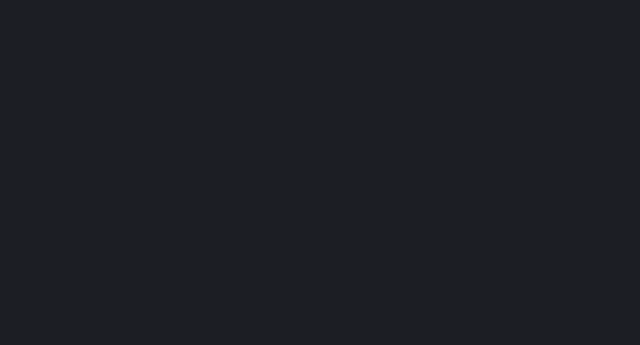
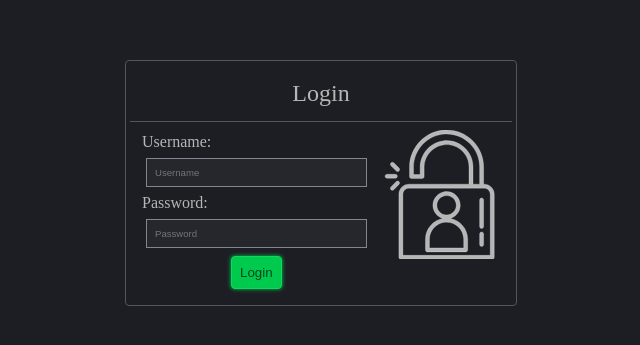
Before and after one commit to saeed-barzegari/ERD-Editor, a Vue app: page /login in a window 1280 px wide. Before the commit this address had no page. Shown: the part 217-562 px from the top of the page, without its empty margins (319-959 px from the left). Built offline with nearby package versions, Linux system fonts and the light colour scheme.

Commit message:
Login View

```diff
--- a/package.json
+++ b/package.json
@@ -8,7 +8,9 @@
     "lint": "vue-cli-service lint"
   },
   "dependencies": {
+    "@kyvg/vue3-notification": "^3.3.0",
     "@wdns/vue-code-block": "^2.3.3",
+    "axios": "^1.7.7",
     "core-js": "^3.8.3",
     "konva": "^9.3.5",
     "vue": "^3.2.13",
--- a/src/App.vue
+++ b/src/App.vue
@@ -1,12 +1,13 @@
 <template>
-    <div id="content">
+  <notifications />
+    <div id="container">
       <router-view/>
     </div>
 </template>
 
 <style>
-#content{
-  width: calc(100%);
+#container{
+  width: 100%;
   height: 100%;
 }
 
@@ -21,5 +22,7 @@
 </style>
 <script setup lang="ts">
 
+import {Notifications} from "@kyvg/vue3-notification";
+
 document.oncontextmenu = function (){return false}
 </script>
--- a/src/index.css
+++ b/src/index.css
@@ -50,3 +50,79 @@
     border: none;
     outline: none;
 }
+
+.row{
+    justify-content: center;
+    display: flex;
+    flex-direction: row;
+}
+
+.column{
+    justify-content: center;
+    display: flex;
+    flex-direction: column;
+}
+
+
+.error-message {
+    color: #8d3736;
+    font-size: 0.65em;
+    padding: 4px 8px;
+}
+
+
+.card .content {
+    display: flex;
+    flex-direction: column;
+    justify-content: center;
+    padding: 4px;
+    margin: 4px;
+}
+
+.card .header {
+    display: flex;
+    justify-content: center;
+    flex-direction: row;
+    border-bottom: 1px solid #4f575f;
+    padding: 16px;
+    color: #b6b6b6;
+    font-size: 1.5em;
+}
+
+.card {
+    display: flex;
+    flex-direction: column;
+    border: 1px solid #4f575f;
+    padding: 4px;
+    border-radius: 4px;
+}
+
+.w-100{
+    width: 100%;
+}
+
+.w-80{
+    width: 80%;
+}
+
+.w-90{
+    width: 90%;
+}
+
+.w-50{
+    width: 50%;
+}
+
+.btn {
+    padding: 8px;
+    margin: 4px;
+    border-radius: 4px;
+
+}
+
+.btn-green {
+    background-color: #00CA4E;
+    color: #00481c;
+    box-shadow: 0 0 4px #00CA4E;
+    border: 1px solid #0dd95b;
+}
--- a/src/main.ts
+++ b/src/main.ts
@@ -4,5 +4,11 @@
 import store from './store'
 import './index.css'
 import { VCodeBlock } from '@wdns/vue-code-block';
+import Notifications from '@kyvg/vue3-notification'
 
-createApp(App).use(store).use(router).component('VCodeBlock', VCodeBlock).mount('#app')
+createApp(App)
+    .use(store)
+    .use(router)
+    .component('VCodeBlock', VCodeBlock)
+    .use(Notifications)
+    .mount('#app')
--- a/src/router/index.ts
+++ b/src/router/index.ts
@@ -2,9 +2,14 @@
 
 const routes: Array<RouteRecordRaw> = [
   {
-    path: '/',
-    name: 'home',
+    path: '/editor',
+    name: 'editor',
     component: () => import(/* webpackChunkName: "about" */ '../views/EditorView.vue')
+  },
+  {
+    path: '/login',
+    name: 'login',
+    component: () => import(/* webpackChunkName: "about" */ '../views/LoginView.vue')
   }
 ]
 
--- /dev/null
+++ b/src/views/LoginView.vue
@@ -0,0 +1,159 @@
+<script lang="ts" setup>
+import axios, {AxiosError} from 'axios';
+import {notify} from "@kyvg/vue3-notification";
+import router from "@/router";
+import {ref} from 'vue'
+
+const username = ref('');
+const password = ref('');
+const usernameErrors = ref([])
+const passwordErrors = ref([])
+
+if(localStorage.getItem('authToken')){
+  notify({
+    title: "Authorization",
+    text: "You have been logged in!",
+  });
+  router.push('/editor');
+}
+async function loginUser() {
+  try {
+    const response = await axios.post('http://127.0.0.1:8000/user/login/', {
+      username: username.value,
+      password: password.value
+    });
+    const data = response.data;
+
+    notify({
+      title: "Authorization",
+      text: "You are logged in",
+      type: "success"
+    });
+    const token = data.token;
+    localStorage.setItem('authToken', token);
+    await router.push('/editor');
+  } catch (e) {
+    const error = e as AxiosError;
+    if (!error.response)
+      return;
+    const data = error.response.data as Record<string, never>
+    if (data && typeof data === 'object') {
+      if (data['username'])
+        usernameErrors.value = data['username']
+
+      if (data['password'])
+        passwordErrors.value = data['password']
+
+      if (data['detail'])
+        notify({
+          title: "Authorization",
+          text: data['detail'],
+          type: "error"
+        });
+    }
+  }
+}
+
+</script>
+
+<template>
+  <div class="login">
+    <div class="card">
+      <div class="header">
+        <h2>Login</h2>
+      </div>
+      <div class="content">
+        <div class="row">
+          <div class="column w-100">
+            <form @submit.prevent="loginUser">
+              <div class="column w-100">
+                <div class="column w-100">
+                  <label for="username">Username:</label>
+                  <input
+                      type="text"
+                      v-model="username"
+                      id="username"
+                      placeholder="Username"
+                  />
+                  <span class="error-message" v-for="(error, i) in usernameErrors" :key="i">{{ error }}</span>
+                </div>
+                <div class="column">
+                  <label for="password">Password:</label>
+                  <input
+                      type="password"
+                      v-model="password"
+                      id="password"
+                      placeholder="Password"
+                  />
+                  <span class="error-message" v-for="(error, i) in passwordErrors" :key="i">{{ error }}</span>
+                </div>
+                <div class="row">
+                  <button class="btn btn-green" type="submit">Login</button>
+                </div>
+              </div>
+            </form>
+          </div>
+          <div class="login-logo">
+            <svg id="Layer_1" xmlns="http://www.w3.org/2000/svg" xmlns:xlink="http://www.w3.org/1999/xlink"
+                 viewBox="0 0 512 512" xml:space="preserve" stroke="#ffffff"><g id="SVGRepo_bgCarrier" stroke-width="0"></g>
+              <g id="SVGRepo_tracerCarrier" stroke-linecap="round" stroke-linejoin="round"></g>
+              <g id="SVGRepo_iconCarrier"> <g> <g> <path
+                  d="M432.624,214.472h-2.628v-67.811c0-39.275-15.378-76.194-43.302-103.959C358.977,15.144,322.304,0,283.343,0 c-0.287,0-0.576,0.001-0.864,0.002C202.081,0.464,136.673,66.94,136.673,148.188v36.321c0,4.355,3.53,7.885,7.885,7.885h42.053 c4.355,0,7.885-3.53,7.885-7.885v-36.615c0-49.193,39.459-89.597,87.96-90.067c23.882-0.187,46.361,8.91,63.356,25.741 c16.998,16.835,26.36,39.241,26.36,63.093v67.811H134.045c-21.74,0-39.425,17.686-39.425,39.425v250.218 c0,4.355,3.53,7.885,7.885,7.885h361.659c4.355,0,7.885-3.53,7.885-7.885V253.897 C472.049,232.158,454.364,214.472,432.624,214.472z M356.909,72.363c-20.009-19.816-46.504-30.609-74.605-30.305 c-57.113,0.554-103.577,48.031-103.577,105.836v28.73h-26.283v-28.436c0-72.602,58.374-132.003,130.126-132.416 c0.259-0.001,0.512-0.002,0.771-0.002c34.765,0,67.497,13.519,92.235,38.115c24.924,24.782,38.651,57.731,38.651,92.776v67.811 h-26.283v-67.811C387.942,118.568,376.921,92.182,356.909,72.363z M456.279,496.23H110.39V253.897 c0-13.044,10.611-23.655,23.655-23.655h246.037h42.029h10.513c13.044,0,23.655,10.611,23.655,23.655V496.23z"></path> </g> </g>
+                <g> <g> <path
+                    d="M297.578,350.283c22.964-6.271,39.9-27.304,39.9-52.229c0-29.855-24.289-54.144-54.144-54.144 s-54.144,24.289-54.144,54.144c0,24.925,16.936,45.958,39.9,52.229c-39.322,6.783-69.338,41.112-69.338,82.342v42.053 c0,4.355,3.53,7.885,7.885,7.885h151.392c4.355,0,7.885-3.53,7.885-7.885v-42.053C366.916,391.395,336.9,357.066,297.578,350.283z M244.961,298.053c0-21.159,17.215-38.374,38.374-38.374s38.374,17.215,38.374,38.374s-17.215,38.374-38.374,38.374 S244.961,319.213,244.961,298.053z M351.146,466.793H215.524v-34.168c0-37.391,30.42-67.811,67.811-67.811 s67.811,30.42,67.811,67.811V466.793z"></path> </g> </g>
+                <g> <g> <path
+                    d="M422.111,269.142c-4.355,0-7.885,3.53-7.885,7.885V382.16c0,4.355,3.53,7.885,7.885,7.885s7.885-3.53,7.885-7.885V277.027 C429.996,272.672,426.465,269.142,422.111,269.142z"></path> </g> </g>
+                <g> <g> <path
+                    d="M422.111,403.713c-4.355,0-7.885,3.53-7.885,7.885v42.053c0,4.355,3.53,7.885,7.885,7.885s7.885-3.53,7.885-7.885v-42.053 C429.996,407.243,426.465,403.713,422.111,403.713z"></path> </g> </g>
+                <g> <g> <path
+                    d="M80.546,175.305h-32.71c-4.355,0-7.885,3.53-7.885,7.885s3.53,7.885,7.885,7.885h32.71c4.355,0,7.885-3.53,7.885-7.885 S84.9,175.305,80.546,175.305z"></path> </g> </g>
+                <g> <g> <path
+                    d="M95.253,150.851l-20.815-20.815c-3.079-3.079-8.072-3.079-11.15,0c-3.079,3.079-3.079,8.072,0,11.151l20.815,20.815 c1.539,1.539,3.558,2.31,5.575,2.31s4.036-0.77,5.575-2.31C98.332,158.923,98.332,153.93,95.253,150.851z"></path> </g> </g>
+                <g> <g> <path
+                    d="M95.042,204.377c-3.079-3.079-8.072-3.079-11.15,0l-20.815,20.815c-3.079,3.079-3.079,8.072,0,11.15 c1.539,1.54,3.558,2.31,5.575,2.31s4.036-0.77,5.575-2.31l20.815-20.815C98.122,212.45,98.122,207.457,95.042,204.377z"></path> </g> </g> </g></svg>
+          </div>
+        </div>
+      </div>
+    </div>
+  </div>
+</template>
+
+<style scoped>
+.error {
+  color: red;
+  margin-top: 10px;
+}
+
+input {
+  padding: 8px;
+  margin: 4px 8px;
+  background-color: #25272d !important;
+  border: 1px solid #828691 !important;
+  color: #b5b9be;
+  font-size: 0.6em;
+}
+
+input:focus {
+  border: 1px solid #c3c7d0;
+  outline: none;
+}
+
+.login {
+  display: flex;
+  flex-direction: column;
+  align-items: center;
+  justify-content: center;
+  height: 100%;
+}
+
+.login-logo {
+  fill: #b6b6b6;
+  width: 200px;
+  color: white;
+}
+
+label {
+  color: #b6b6b6;
+  padding: 4px;
+}
+</style>
```
Also changed, not shown: 1 other file (tests, documents, lock files or other folders).
